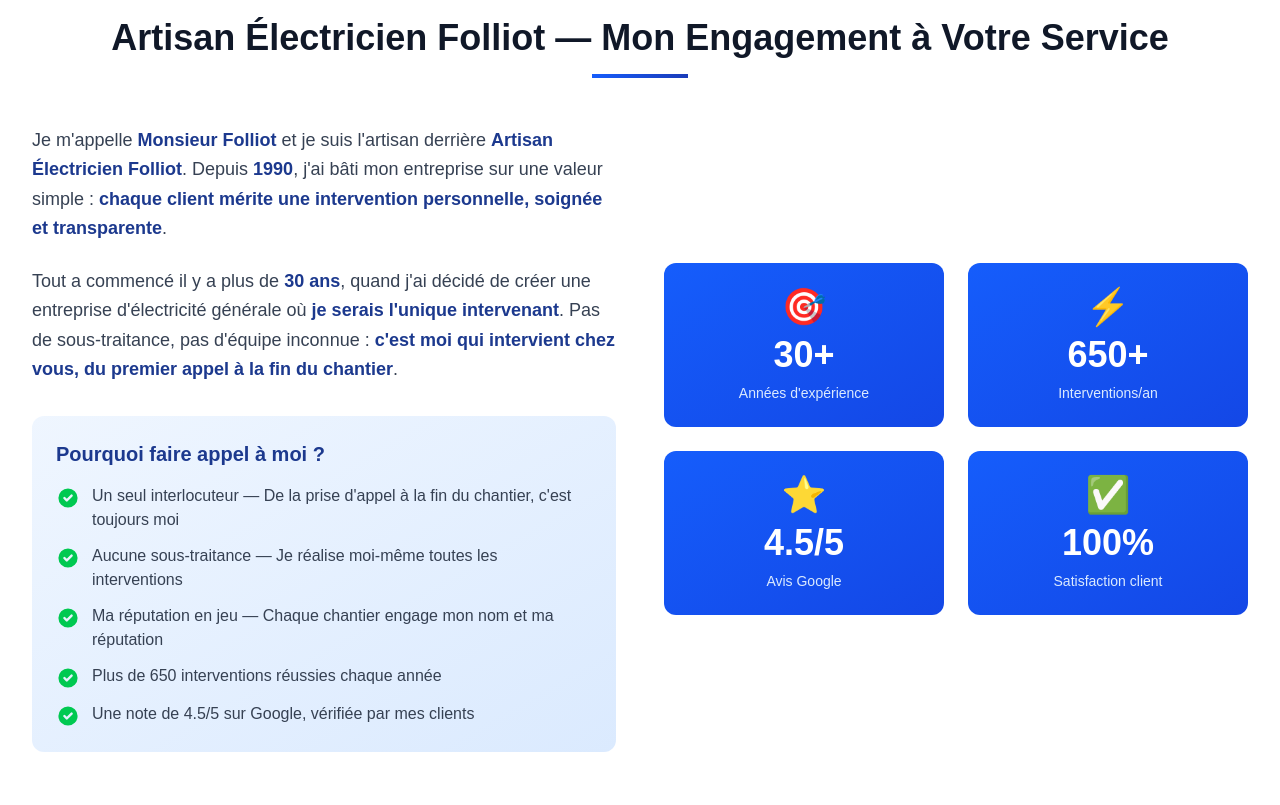
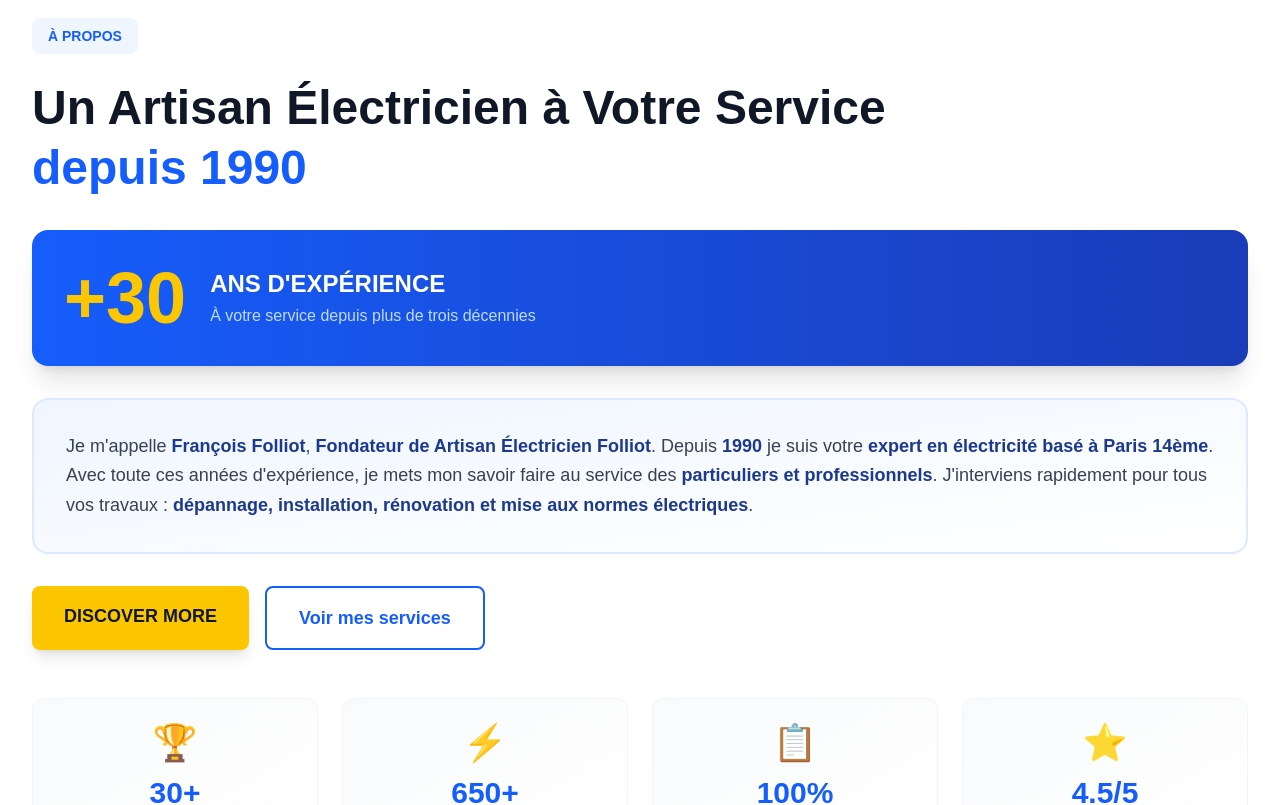
Before and after one commit to alvisebalistreri-web/artisan-folliot-preview, a Next.js app: page / in a window 1280 px wide. Shown: the part 1060-1865 px from the top of the page. Built offline with nearby package versions, Linux system fonts and the light colour scheme.

Commit message:
Update: Section À PROPOS avec texte client + design mockup

```diff
--- a/app/page.tsx
+++ b/app/page.tsx
@@ -182,60 +182,61 @@
       </section>
 
       {/* ==================== ABOUT SECTION ==================== */}
-      <section className="py-20 bg-white">
+      <section id="about" className="py-20 bg-white">
         <div className="max-w-7xl mx-auto px-4 sm:px-6 lg:px-8">
-          <div className="text-center mb-12">
-            <h2 className="text-3xl lg:text-4xl font-bold text-gray-900 mb-4">
-              Artisan Électricien Folliot — Mon Engagement à Votre Service
-            </h2>
-            <div className="w-24 h-1 bg-gradient-to-r from-blue-600 to-blue-800 mx-auto"></div>
+          {/* Label */}
+          <div className="inline-block bg-blue-50 text-blue-600 px-4 py-2 rounded-lg font-semibold text-sm mb-6">
+            À PROPOS
           </div>
 
-          <div className="grid lg:grid-cols-2 gap-12 items-center">
-            <div>
-              <p className="text-lg text-gray-700 mb-6 leading-relaxed">
-                Je m'appelle <strong className="text-blue-900 font-semibold">Monsieur Folliot</strong> et je suis l'artisan derrière <strong className="text-blue-900 font-semibold">Artisan Électricien Folliot</strong>. Depuis <strong className="text-blue-900 font-semibold">1990</strong>, j'ai bâti mon entreprise sur une valeur simple : <strong className="text-blue-900 font-semibold">chaque client mérite une intervention personnelle, soignée et transparente</strong>.
-              </p>
+          {/* Title */}
+          <h2 className="text-3xl sm:text-4xl lg:text-5xl font-bold text-gray-900 mb-8 leading-tight">
+            Un Artisan Électricien à Votre Service<br />
+            <span className="text-blue-600">depuis 1990</span>
+          </h2>
 
-              <p className="text-lg text-gray-700 mb-8 leading-relaxed">
-                Tout a commencé il y a plus de <strong className="text-blue-900 font-semibold">30 ans</strong>, quand j'ai décidé de créer une entreprise d'électricité générale où <strong className="text-blue-900 font-semibold">je serais l'unique intervenant</strong>. Pas de sous-traitance, pas d'équipe inconnue : <strong className="text-blue-900 font-semibold">c'est moi qui intervient chez vous, du premier appel à la fin du chantier</strong>.
-              </p>
-
-              <div className="bg-gradient-to-br from-blue-50 to-blue-100 rounded-xl p-6">
-                <h3 className="text-xl font-bold text-blue-900 mb-4">Pourquoi faire appel à moi ?</h3>
-                <ul className="space-y-3">
-                  {[
-                    `Un seul interlocuteur — De la prise d'appel à la fin du chantier, c'est toujours moi`,
-                    `Aucune sous-traitance — Je réalise moi-même toutes les interventions`,
-                    `Ma réputation en jeu — Chaque chantier engage mon nom et ma réputation`,
-                    `Plus de 650 interventions réussies chaque année`,
-                    `Une note de 4.5/5 sur Google, vérifiée par mes clients`
-                  ].map((item, index) => (
-                    <li key={index} className="flex items-start">
-                      <svg className="w-6 h-6 text-green-500 mr-3 flex-shrink-0 mt-0.5" fill="currentColor" viewBox="0 0 20 20">
-                        <path fillRule="evenodd" d="M10 18a8 8 0 100-16 8 8 0 000 16zm3.707-9.293a1 1 0 00-1.414-1.414L9 10.586 7.707 9.293a1 1 0 00-1.414 1.414l2 2a1 1 0 001.414 0l4-4z" clipRule="evenodd"/>
-                      </svg>
-                      <span className="text-gray-700">{item}</span>
-                    </li>
-                  ))}
-                </ul>
+          {/* Stats Box Blue */}
+          <div className="bg-gradient-to-r from-blue-600 to-blue-800 rounded-2xl p-8 mb-8 shadow-xl">
+            <div className="flex items-center space-x-6">
+              <div className="text-6xl sm:text-7xl font-black text-yellow-400">+30</div>
+              <div className="text-white">
+                <div className="text-xl sm:text-2xl font-bold">ANS D'EXPÉRIENCE</div>
+                <div className="text-blue-200 text-sm sm:text-base mt-1">À votre service depuis plus de trois décennies</div>
               </div>
             </div>
+          </div>
 
-            <div className="grid grid-cols-2 gap-6">
-              {[
-                { number: '30+', label: `Années d'expérience`, icon: '🎯' },
-                { number: '650+', label: `Interventions/an`, icon: '⚡' },
-                { number: '4.5/5', label: 'Avis Google', icon: '⭐' },
-                { number: '100%', label: 'Satisfaction client', icon: '✅' }
-              ].map((stat, index) => (
-                <div key={index} className="bg-gradient-to-br from-blue-600 to-blue-700 text-white rounded-xl p-6 text-center transform hover:scale-105 transition">
-                  <div className="text-4xl mb-2">{stat.icon}</div>
-                  <div className="text-4xl font-bold mb-2">{stat.number}</div>
-                  <div className="text-blue-100 text-sm">{stat.label}</div>
-                </div>
-              ))}
-            </div>
+          {/* Content Box */}
+          <div className="bg-gradient-to-br from-blue-50 to-white border-2 border-blue-100 rounded-2xl p-6 sm:p-8 mb-8">
+            <p className="text-lg text-gray-700 leading-relaxed">
+              Je m'appelle <strong className="text-blue-900 font-semibold">François Folliot</strong>, <strong className="text-blue-900 font-semibold">Fondateur de Artisan Électricien Folliot</strong>. Depuis <strong className="text-blue-900 font-semibold">1990</strong> je suis votre <strong className="text-blue-900 font-semibold">expert en électricité basé à Paris 14ème</strong>. Avec toute ces années d'expérience, je mets mon savoir faire au service des <strong className="text-blue-900 font-semibold">particuliers et professionnels</strong>. J'interviens rapidement pour tous vos travaux : <strong className="text-blue-900 font-semibold">dépannage, installation, rénovation et mise aux normes électriques</strong>.
+            </p>
+          </div>
+
+          {/* CTA Button */}
+          <div className="flex flex-wrap gap-4">
+            <a href="#contact" className="inline-block bg-yellow-400 text-gray-900 px-8 py-4 rounded-lg font-bold text-lg hover:bg-yellow-300 transition transform hover:scale-105 shadow-lg">
+              DISCOVER MORE
+            </a>
+            <a href="#services" className="inline-block bg-white border-2 border-blue-600 text-blue-600 px-8 py-4 rounded-lg font-bold text-lg hover:bg-blue-50 transition">
+              Voir mes services
+            </a>
+          </div>
+
+          {/* Stats Grid */}
+          <div className="grid grid-cols-2 lg:grid-cols-4 gap-6 mt-12">
+            {[
+              { number: '30+', label: "Années d'Expérience", icon: '🏆' },
+              { number: '650+', label: 'Interventions / An', icon: '⚡' },
+              { number: '100%', label: 'Devis Gratuits', icon: '📋' },
+              { number: '4.5/5', label: 'Avis Clients', icon: '⭐' }
+            ].map((stat, index) => (
+              <div key={index} className="text-center p-6 rounded-xl bg-gradient-to-br from-gray-50 to-white border border-gray-100 hover:border-blue-200 transition">
+                <div className="text-4xl mb-3">{stat.icon}</div>
+                <div className="text-3xl font-black text-blue-600 mb-2">{stat.number}</div>
+                <div className="text-gray-600 text-sm">{stat.label}</div>
+              </div>
+            ))}
           </div>
         </div>
       </section>
```
